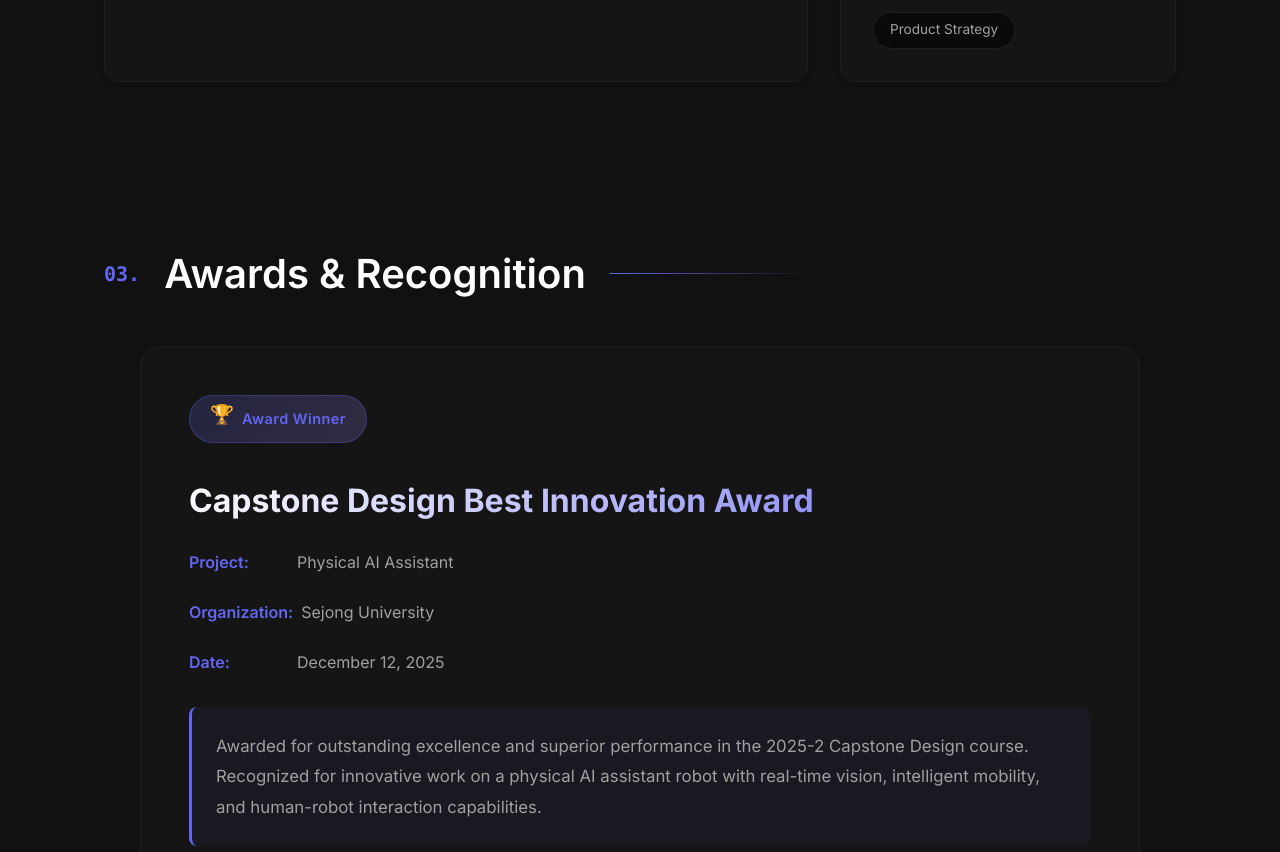
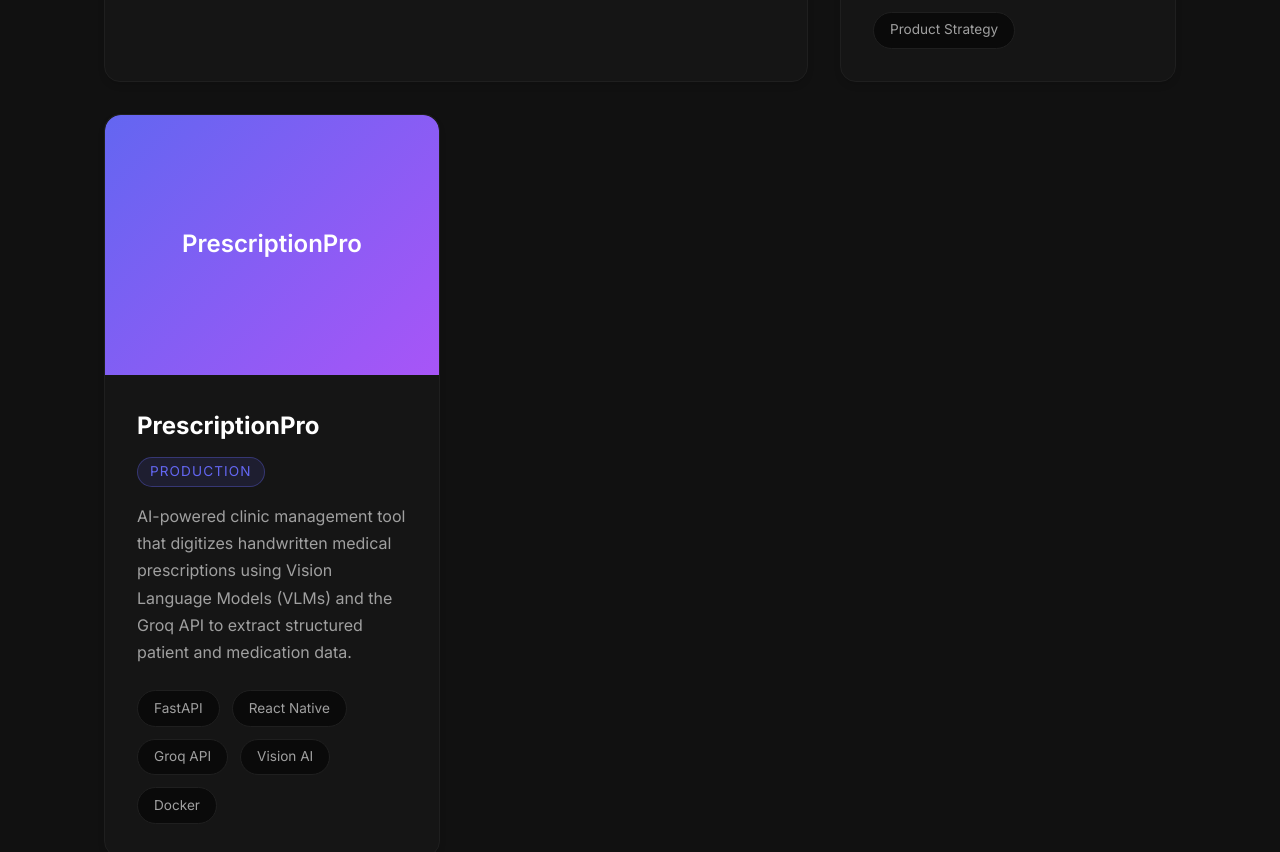
Before and after one commit to saberabanu0001/portfolio-me, a React (Vite) app: page / in a window 1280 px wide. Shown: the part 3572-4424 px from the top of the page. Built offline with nearby package versions, Linux system fonts and the light colour scheme.

Commit message:
project section updated

```diff
--- a/src/content.ts
+++ b/src/content.ts
@@ -82,9 +82,19 @@
     description:
       'University-wide information hub delivering campus news and events through curated dashboards and a lightweight content management workflow.',
     tags: ['Python', 'Django', 'Product Strategy'],
-    liveUrl: undefined,
     repoUrl: 'https://github.com/saberabanu0001',
     status: 'In progress',
+  },
+  {
+    title: 'PrescriptionPro',
+    description:
+      'AI-powered clinic management tool that digitizes handwritten medical prescriptions using Vision Language Models (VLMs) and the Groq API to extract structured patient and medication data.',
+    tags: ['FastAPI', 'React Native', 'Groq API', 'Vision AI', 'Docker'],
+    liveUrl: 'https://v0-prescription-pro.vercel.app',
+    repoUrl: 'https://github.com/saberabanu0001/PrescriptionPro',
+    status: 'Production',
+    image: undefined,
+    imageAlt: undefined,
   },
 ]
 
```
Also changed, not shown: 1 other file (tests, documents, lock files or other folders).
